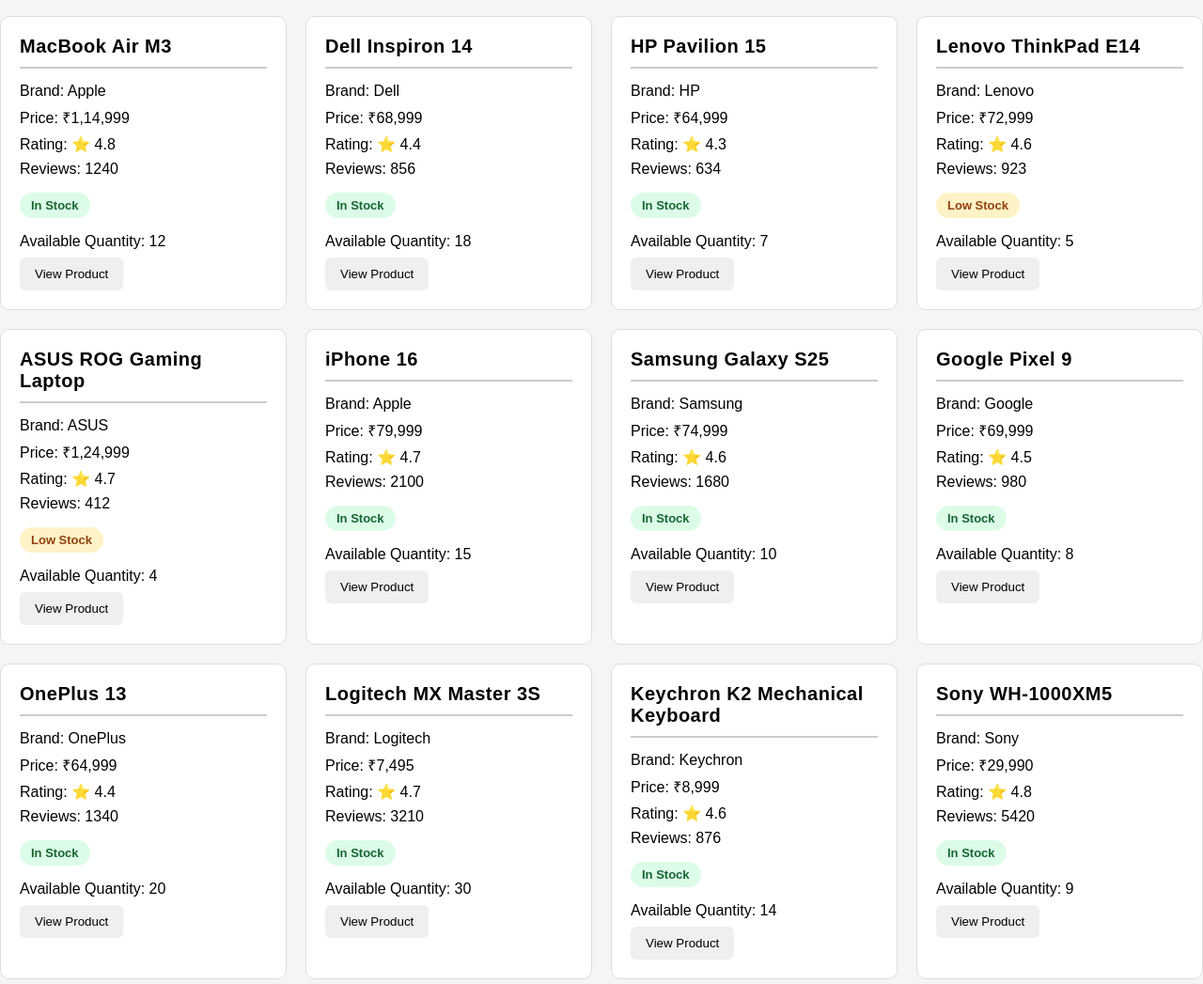
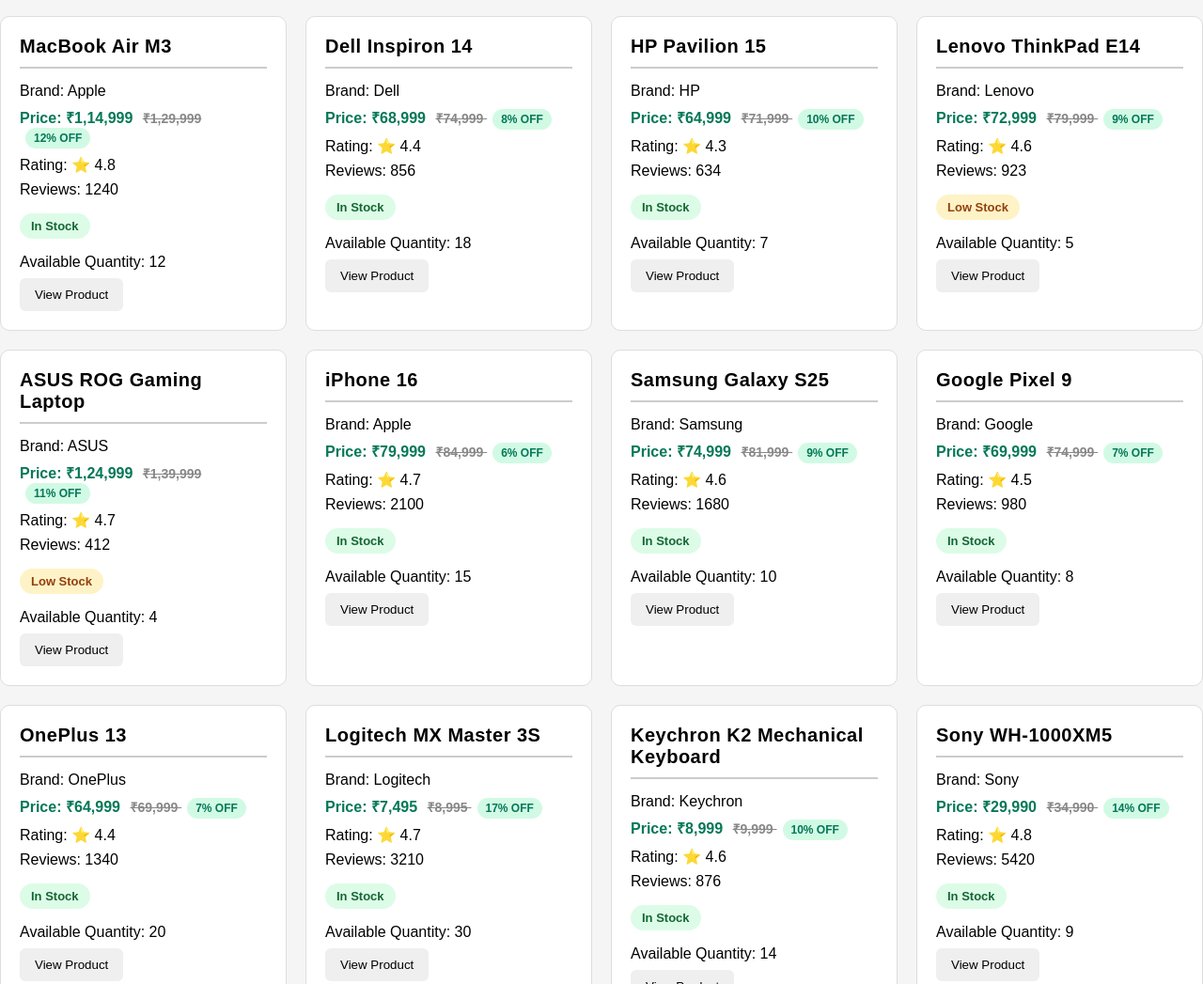
Before and after one commit to abhishe0510/e-kart-challenge-1, a plain HTML site: page index.html in a window 1280 px wide. Shown: the part 875-1922 px from the top of the page at 94% size. Drawn offline with Linux system fonts and the light colour scheme.

Commit message:
Added discount percentage on product card

```diff
--- a/script.js
+++ b/script.js
@@ -14,10 +14,20 @@ console.log("Total products:", allProducts.length);
 
 // Step 2: Create a reusable product card
 
+
 function createProductCard(product, targetPrice = null) {
     const priceDifference = targetPrice === null
         ? null
         : Math.abs(product.price - targetPrice);
+
+    // Calculate discount percentage
+    let discountPercentage = 0;
+
+    if (product.originalPrice > product.price) {
+        discountPercentage = Math.round(
+            ((product.originalPrice - product.price) / product.originalPrice) * 100
+        );
+    }
 
     // Determine stock availability
     let stockStatus = "";
@@ -36,10 +46,23 @@ function createProductCard(product, targetPrice = null) {
 
             <p>Brand: ${product.brand}</p>
 
-            <p>Price: ₹${product.price.toLocaleString("en-IN")}</p>
+            <p>
+                Price: ₹${product.price.toLocaleString("en-IN")}
+                ${
+                    discountPercentage > 0
+                    ? `
+                        <span class="original-price">
+                            ₹${product.originalPrice.toLocaleString("en-IN")}
+                        </span>
+                        <span class="discount-badge">
+                            ${discountPercentage}% OFF
+                        </span>
+                    `
+                    : ""
+                }
+            </p>
 
             <p>Rating: ⭐ ${product.rating}</p>
-
             <p>Reviews: ${product.reviews}</p>
 
             <p class="stock-status ${stockStatus.toLowerCase().replaceAll(" ", "-")}">
@@ -62,6 +85,7 @@ function createProductCard(product, targetPrice = null) {
         </div>
     `;
 }
+
 
 
 // Step 3: Product search, category filtering and sorting
--- a/style.css
+++ b/style.css
@@ -424,3 +424,48 @@ section h2 {
     font-size: 12px;
     font-weight: bold;
 }
+
+.original-price {
+    text-decoration: line-through;
+    color: #777;
+    margin-left: 5px;
+    font-size: 14px;
+}
+
+.discount-badge {
+    display: inline-block;
+    margin-left: 8px;
+    padding: 3px 8px;
+    background-color: #d1fae5;
+    color: #047857;
+    border-radius: 12px;
+    font-size: 12px;
+    font-weight: bold;
+}
+
+
+/* Discounted product price */
+.product-card p .original-price {
+    color: #888;
+    text-decoration: line-through;
+    font-size: 14px;
+    margin-left: 6px;
+}
+
+.product-card p .discount-badge {
+    background-color: #d1fae5;
+    color: #047857;
+    padding: 4px 9px;
+    border-radius: 20px;
+    font-size: 12px;
+    font-weight: bold;
+    margin-left: 6px;
+}
+
+.product-card p:has(.discount-badge) {
+    font-weight: bold;
+}
+
+.product-card p:has(.discount-badge) {
+    color: #047857;
+}
```
